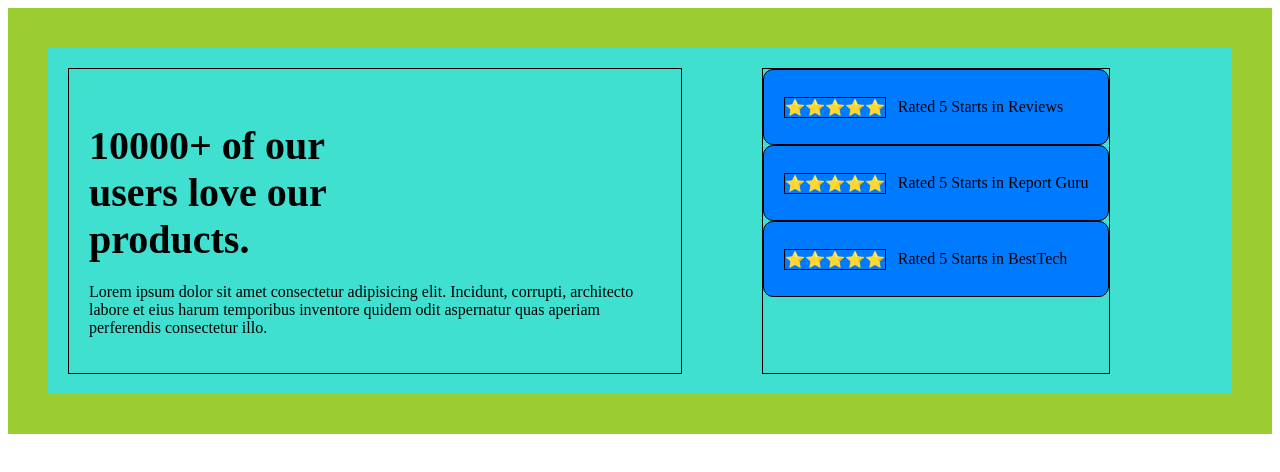
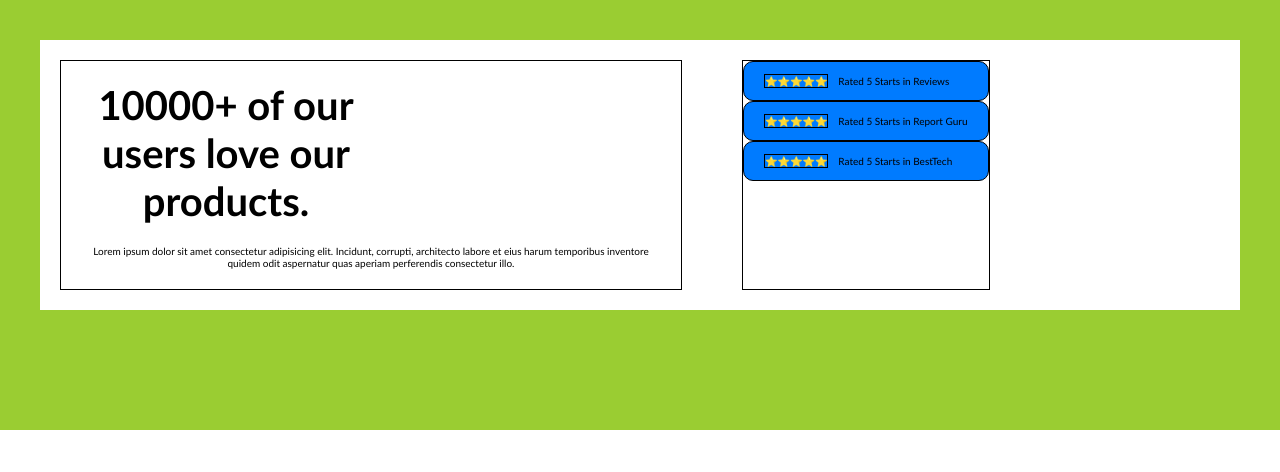
Before and after one commit to chamorrolorenzo/ejercicio-clase-8, a plain HTML site: page index.html in a window 1280 px wide. Drawn offline with Linux system fonts and the light colour scheme.

Commit message:
primera section terminada

```diff
--- a/index.html
+++ b/index.html
@@ -39,9 +39,10 @@
 
       <div></div>
     </section>
-    <div>
+    <section>
 
-    </div>
+    </section>
+
   </article>
 
 </body>
--- a/main.css
+++ b/main.css
@@ -1,8 +1,9 @@
-** {
+* {
   margin: 0;
   padding: 0;
   font-family: 'Gill Sans', 'Gill Sans MT', Calibri, 'Trebuchet MS', sans-serif;
-}
+  font-size: 10px;
+  }
 
 section {
   background-color: yellowgreen;
@@ -11,15 +12,15 @@ section {
 
 section .puntuacion,
 section .comentarios {
-  background-color: violet;
+  background-color: white;
   padding: 20px;
   display: flex;
   gap: 20px;
 }
 
 section .puntuacion {
-  background-color: turquoise;
-  gap: 80px;
+
+  gap: 60px;
 }
 
 .puntuacion div {
@@ -28,20 +29,32 @@ border:  1px solid  black;
 }
 
 .puntuacion-titulares {
-  padding: 20px;
+   text-align: center;
+    padding: 20px;
   width: 50%;
+}
+.puntuacion-titulares h2{
+  font-size: 10px;
+}
+
+.bloque-derecho {
+  flex: 1;
+  display: flex;
+  flex-direction: column;
+  gap: 16px;
+  min-width: 300px;
 }
 
 .contenedor-valoracion {
   display: flex;
   align-items: center;
-  gap: 12px;
+  gap: 10px;
   background-color: #007BFF;
 
   padding: 12px 20px;
   border-radius: 10px;
+  border: 1px solid black;
 }
-
 
 .puntuacion-titulares h2 {
   font-size: 40px;
```
